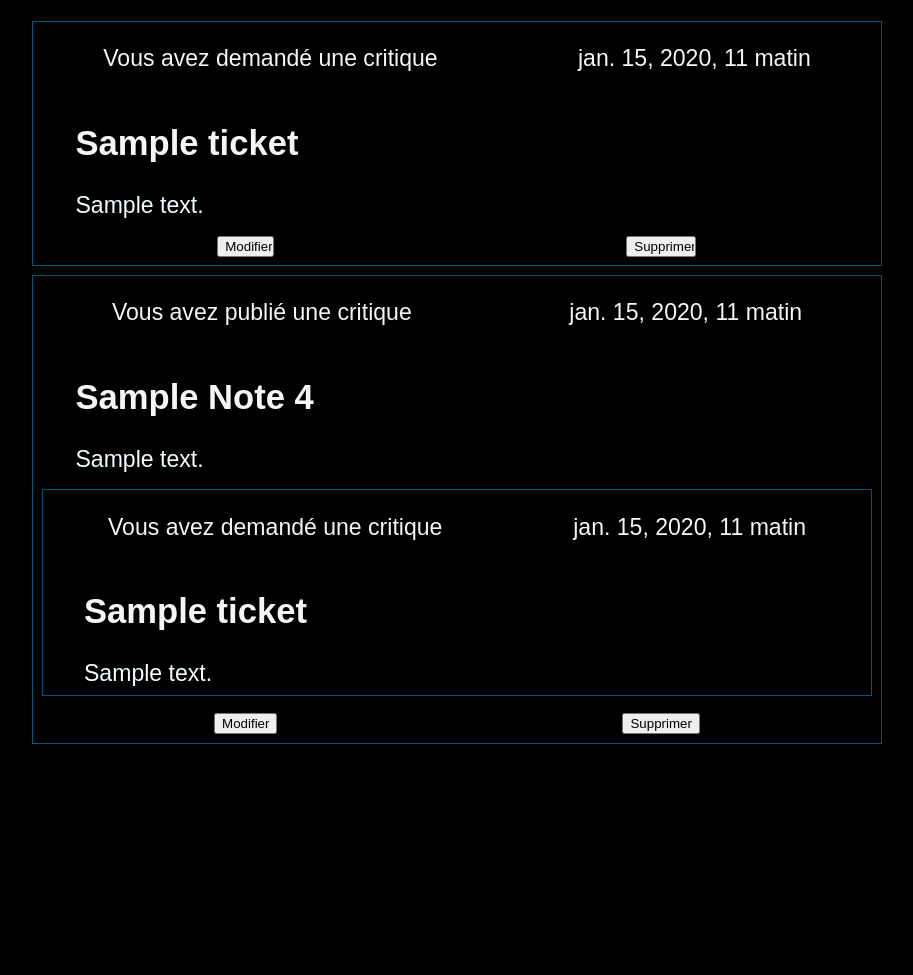
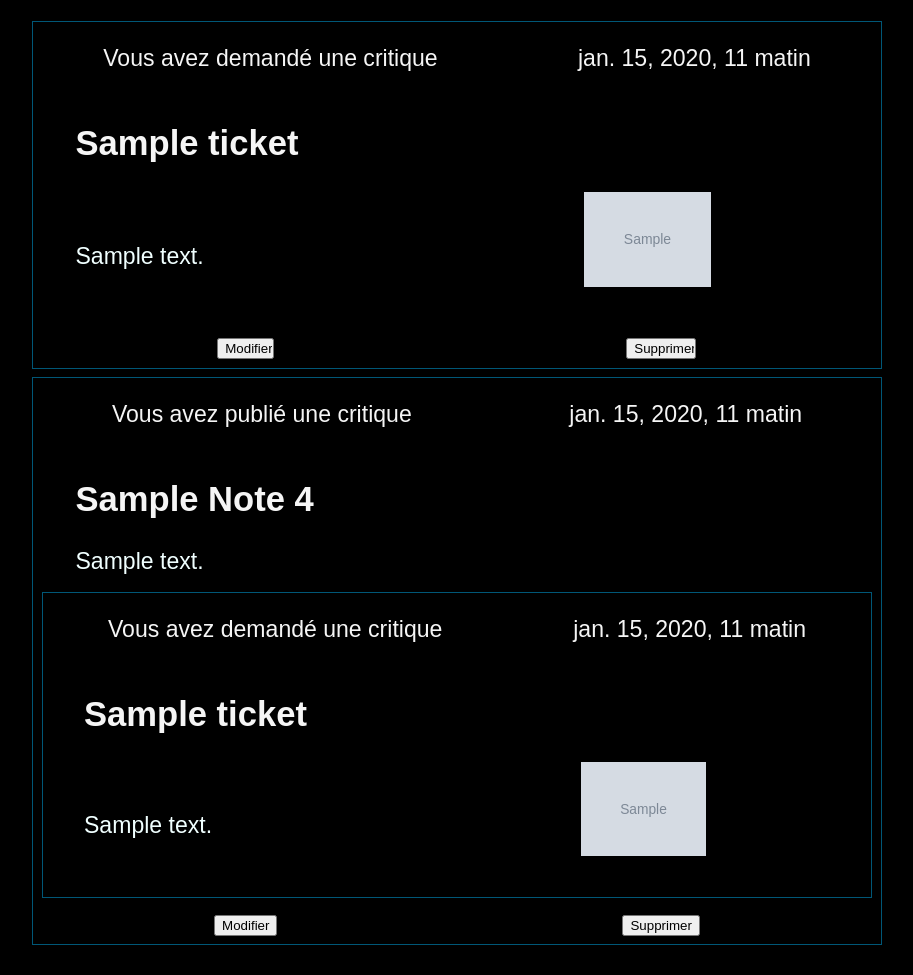
Before and after one commit to ML-coder-60/projet9, a Django app: page /flux/ in a window 1280 px wide. Shown: the part 81-1056 px from the top of the page, without its empty margins (183-1096 px from the left). Before the commit the page ends 825 px from the top, so only its background shows below. Run offline with Django 3.2, Linux system fonts and the light colour scheme; a user stored in the database is signed in; data comes from the database, SQL or seed files in the repository; tables that the repository leaves empty hold one stand-in row (values such as "Sample post"); grey boxes marked "Sample" are stand-in pictures.

Commit message:
Ajout gestion des images

```diff
--- a/blog/forms.py
+++ b/blog/forms.py
@@ -40,9 +40,6 @@ class EditTicketForm(forms.Form):
 
 
 class TicketForm(forms.ModelForm):
-    def __init__(self, *args, **kwargs):
-        super(TicketForm, self).__init__(*args, **kwargs)
-
     class Meta:
         model = Ticket
         exclude = ['user', 'time_created']
@@ -53,9 +50,6 @@ class PostForm(forms.Form):
 
 
 class ReviewForm(forms.ModelForm):
-    def __init__(self, *args, **kwargs):
-        super(ReviewForm, self).__init__(*args, **kwargs)
-
     class Meta:
         model = Review
         exclude = ['ticket', 'user', 'time_created']
--- a/blog/templates/blog/create_ticket.html
+++ b/blog/templates/blog/create_ticket.html
@@ -2,7 +2,7 @@
 {% block content %}
     <div class="create_ticket">
         <h2>Créer un Ticket</h2>
-        <form method="post">
+        <form method="post" enctype="multipart/form-data">
             <p> Titre </p>
             {{ticket_form.title}}
             <p> Description </p>
--- a/blog/templates/blog/view_review.html
+++ b/blog/templates/blog/view_review.html
@@ -29,8 +29,13 @@
                 <div class="title_ticket">
                 <h2>{{ ticket.title }}</h2>
                 </div>
-                <div class="description_ticket">
-                    <p>{{ ticket.description }}</p>
+                <div class="body_ticket">
+                    <div class="description_ticket">
+                        <p>{{ ticket.description }}</p>
+                    </div>
+                    <div class="image_ticket">
+                        <img src={{ ticket.image.url }} alt={{post.title}}>
+                    </div>
                 </div>
             {% endif %}
         {% endfor %}
--- a/blog/templates/blog/view_ticket.html
+++ b/blog/templates/blog/view_ticket.html
@@ -3,15 +3,20 @@
         {% if user.id == post.user_id %}
            <p> Vous avez demandé une critique </p>
         {% else %}
-            <p> {{ user }} a demandé une critique </p>
+            <p> {{ post.user }} a demandé une critique </p>
         {% endif %}
         <p>{{post.time_created}}</p>
     </div>
     <div class="title_ticket">
         <h2>{{ post.title }}</h2>
     </div>
-    <div class="description_ticket">
+    <div class="body_ticket">
+        <div class="description_ticket">
             <p>{{ post.description }}</p>
+        </div>
+        <div class="image_ticket">
+            <img src={{ post.image.url }} alt={{post.title}}>
+        </div>
     </div>
     <div class="post_ticket">
         {% if user.id == post.user_id %}
--- a/blog/views.py
+++ b/blog/views.py
@@ -22,8 +22,8 @@ def subscription(request):
     # list les id user (abonnments possibles)  ( les users - les abonements - l'utilisateur )
     my_subscription_user_id = [x.followed_user_id for x in my_subscription_user]
     my_subscription_user_id.append(request.user.id)
+
     subcribe = forms.UserSubcribeForm(exclude=my_subscription_user_id)
-
     unsubcribe = forms.UnSubcribeForm()
 
     if request.method == 'POST':
@@ -64,7 +64,7 @@ def subscription(request):
 @login_required
 def new_ticket(request):
     if request.method == 'POST':
-        ticket_form = forms.TicketForm(request.POST)
+        ticket_form = forms.TicketForm(request.POST, request.FILES)
         if ticket_form.is_valid():
             create_ticket = ticket_form.save(commit=False)
             create_ticket.user = request.user
@@ -86,10 +86,7 @@ def edit_ticket(request, ticket_id):
             if edit_form.is_valid():
                 edit_form.save()
                 return redirect('posts')
-    context = {
-        'edit_form': edit_form,
-        'edit_ticket': tag_update_ticket
-    }
+    context = {'edit_form': edit_form, 'edit_ticket': tag_update_ticket}
     return render(request, 'blog/edit_ticket.html', context=context)
 
 
@@ -103,10 +100,7 @@ def delete_ticket(request, ticket_id):
             if delete_form.is_valid():
                 ticket.delete()
                 return redirect('posts')
-    context = {
-        'delete_form': delete_form,
-        'ticket_name': ticket.title
-    }
+    context = {'delete_form': delete_form, 'ticket_name': ticket.title}
     return render(request, 'blog/delete_ticket.html', context=context)
 
 
@@ -153,10 +147,7 @@ def new_review(request):
                 create_review.save()
                 return redirect('posts')
             else:
-                context = {
-                    'ticket_form': ticket_form,
-                    'review_form': review_form,
-                    }
+                context = {'ticket_form': ticket_form, 'review_form': review_form,}
                 return render(request, 'blog/create_ticket_review.html', context=context)
     return redirect('/')
 
@@ -172,10 +163,7 @@ def edit_review(request, review_id):
             if edit_form.is_valid():
                 edit_form.save()
                 return redirect('posts')
-    context = {
-        'edit_form': edit_form,
-        'tag_update_review': tag_update_review
-    }
+    context = {'edit_form': edit_form, 'tag_update_review': tag_update_review}
     return render(request, 'blog/edit_review.html', context=context)
 
 
@@ -189,10 +177,7 @@ def delete_review(request, review_id):
             if delete_form.is_valid():
                 review.delete()
                 return redirect('posts')
-    context = {
-        'delete_form': delete_form,
-        'review_headline': review.headline
-    }
+    context = {'delete_form': delete_form, 'review_headline': review.headline}
     return render(request, 'blog/delete_review.html', context=context)
 
 
@@ -203,20 +188,31 @@ def feed(request):
         ticket = Ticket.objects.filter(user=request.user.id).annotate(
                     content_type=Value('TICKET', CharField()), is_review=Count('review')
                     )
+
+        id_review_subscription_user = []
     if request.path == "/flux/":
-        my_id_subscription_user = [x.followed_user_id for x in UserFollows.objects.filter(user=request.user.id)]
-        ticket = Ticket.objects.filter(Q(user=request.user.id) | Q(user__in=my_id_subscription_user)).annotate(
+        id_subscription_user = [x.followed_user_id for x in UserFollows.objects.filter(user=request.user.id)]
+        ticket = Ticket.objects.filter(Q(user=request.user.id) | Q(user__in=id_subscription_user)).annotate(
                 content_type=Value('TICKET', CharField()),
                 is_review=Count('review')
             )
 
+        review_subscription_user = Review.objects.filter(Q(user__in=id_subscription_user)).annotate(
+                    content_type=Value('REVIEW', CharField())
+                )
+        id_review_subscription_user = [x.user_id for x in review_subscription_user]
+
     ticket_id = [x.id for x in ticket]
-
-    review = Review.objects.filter(Q(user=request.user.id) | Q(ticket__in=ticket_id)).annotate(
-                content_type=Value('REVIEW', CharField())
+    review = Review.objects.filter(
+                    Q(user=request.user.id) |
+                    Q(ticket__in=ticket_id) |
+                    Q(user__in=id_review_subscription_user)
+                ).annotate(
+                    content_type=Value('REVIEW', CharField() )
                 )
 
     all_ticket = Ticket.objects.all()
+
     posts = sorted(chain(ticket, review), key=lambda post: post.time_created, reverse=True)
 
     if request.path == "/posts/":
--- a/litreview/settings.py
+++ b/litreview/settings.py
@@ -142,3 +142,7 @@ LOGIN_URL = '/'
 LOGIN_REDIRECT_URL = 'flux'
 
 LOGOUT_URL = LOGIN_URL
+
+
+MEDIA_URL = '/media/'
+MEDIA_ROOT = BASE_DIR.joinpath('media/')
--- a/litreview/static/css/style.css
+++ b/litreview/static/css/style.css
@@ -134,6 +134,15 @@ text-align: center;
     display: flex;
 }
 
+.image_ticket{
+    width: 30%;
+    padding-bottom: 5%
+}
+
+.body_ticket {
+    display: flex;
+    flex-direction: row;
+}
 
 .header_ticket, .ask_create_posts, .header_review {
     justify-content: space-around;
--- a/litreview/urls.py
+++ b/litreview/urls.py
@@ -13,6 +13,8 @@ Including another URLconf
     1. Import the include() function: from django.urls import include, path
     2. Add a URL to urlpatterns:  path('blog/', include('blog.urls'))
 """
+from django.conf import settings
+from django.conf.urls.static import static
 from django.contrib import admin
 from django.urls import path
 
@@ -45,3 +47,6 @@ urlpatterns = [
     path('review/<int:review_id>/delete', views.delete_review, name='delete_review'),
     path('subscription/', views.subscription, name='subscription')
 ]
+
+if settings.DEBUG:
+    urlpatterns += static(settings.MEDIA_URL, document_root=settings.MEDIA_ROOT)
```
